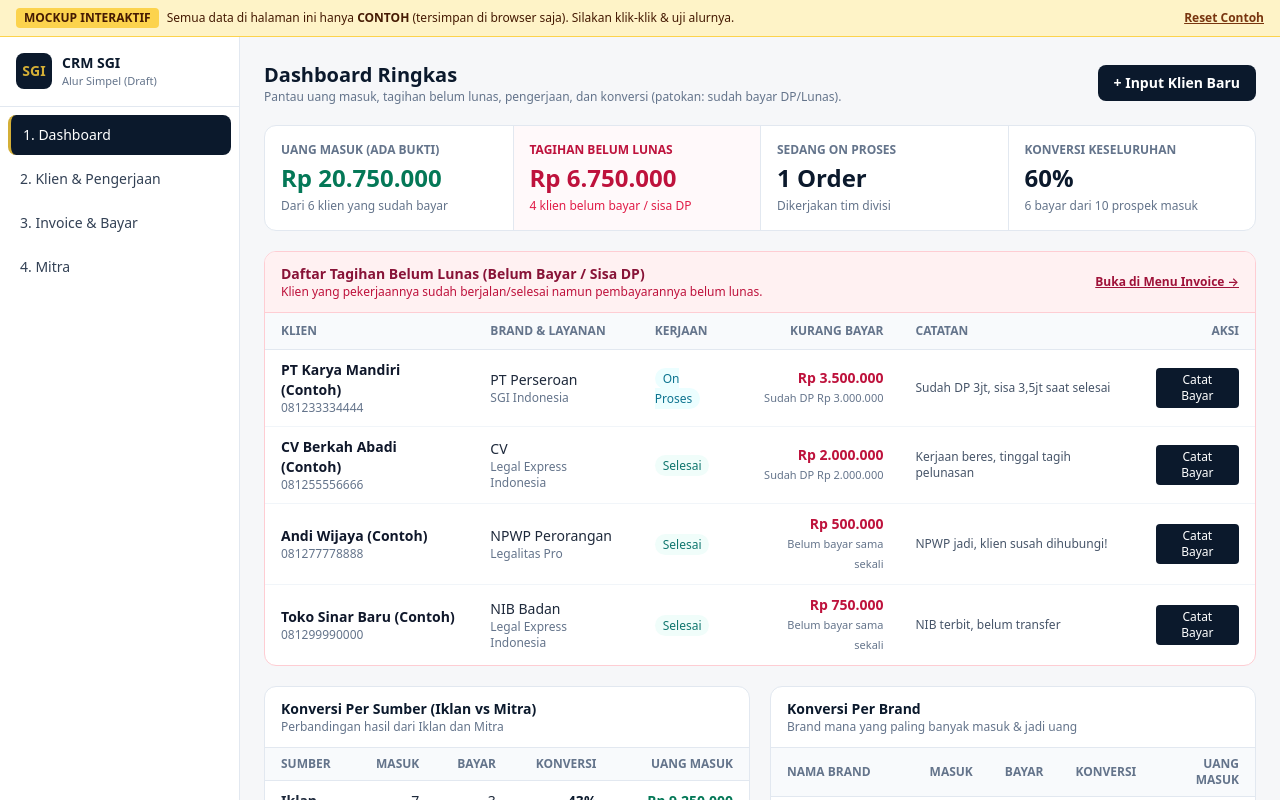
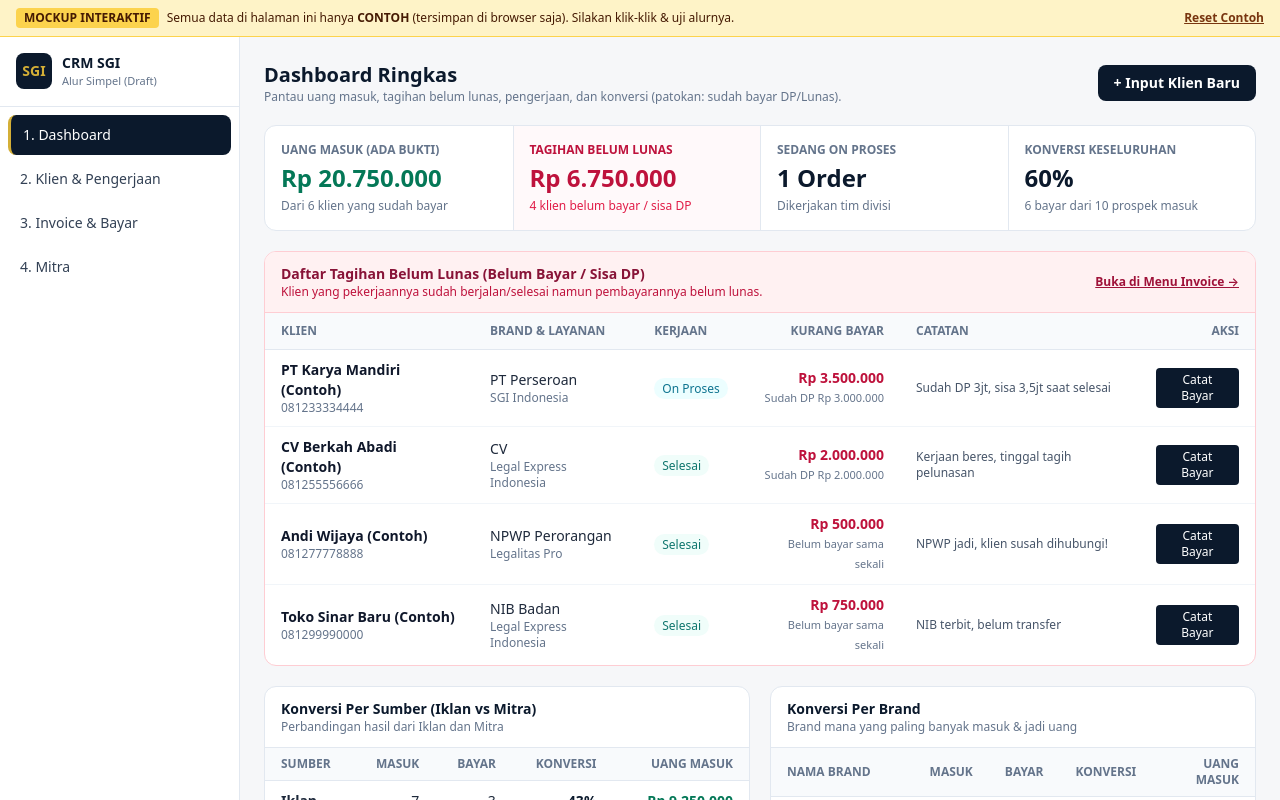
Before and after one commit to mycoretax-rgb/sgi-crm-mockup, a plain HTML site: page index.html in a window 1280 px wide. Shown: the top 800 px of the page. Drawn offline with nearby package versions, Linux system fonts and the light colour scheme.

Commit message:
fix: whitespace-nowrap pada badge status kerjaan di tabel

```diff
--- a/index.html
+++ b/index.html
@@ -456,7 +456,7 @@ function renderDashboard() {
               <tr class="hover:bg-slate-50">
                 <td class="px-4 py-2.5 font-semibold text-slate-900">${c.name}<div class="text-xs font-normal text-slate-500">${c.phone}</div></td>
                 <td class="px-4 py-2.5">${c.service}<div class="text-xs text-slate-500">${c.brand}</div></td>
-                <td class="px-4 py-2.5"><span class="px-2 py-0.5 rounded-full text-xs font-medium ${c.workStatus === 'Selesai' ? 'bg-teal-50 text-teal-700' : 'bg-cyan-50 text-cyan-700'}">${c.workStatus}</span></td>
+                <td class="px-4 py-2.5"><span class="whitespace-nowrap px-2 py-0.5 rounded-full text-xs font-medium ${c.workStatus === 'Selesai' ? 'bg-teal-50 text-teal-700' : 'bg-cyan-50 text-cyan-700'}">${c.workStatus}</span></td>
                 <td class="px-4 py-2.5 text-right font-bold text-rose-700 tabular">${fmtRp(c.price - c.paid)}<div class="text-[11px] font-normal text-slate-500">${c.paid > 0 ? 'Sudah DP ' + fmtRp(c.paid) : 'Belum bayar sama sekali'}</div></td>
                 <td class="px-4 py-2.5 text-xs text-slate-600">${c.notes || '-'}</td>
                 <td class="px-4 py-2.5 text-right"><button onclick="openPayModal('${c.id}')" class="px-2.5 py-1 rounded bg-[#0B192C] text-white text-xs font-medium">Catat Bayar</button></td>
```
